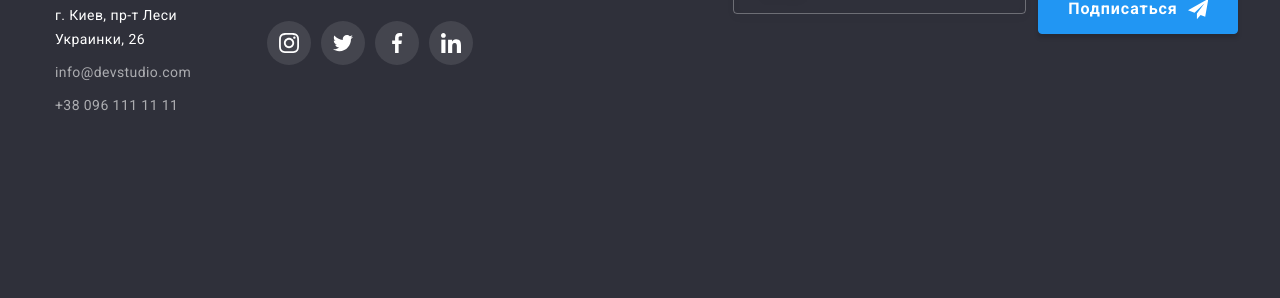
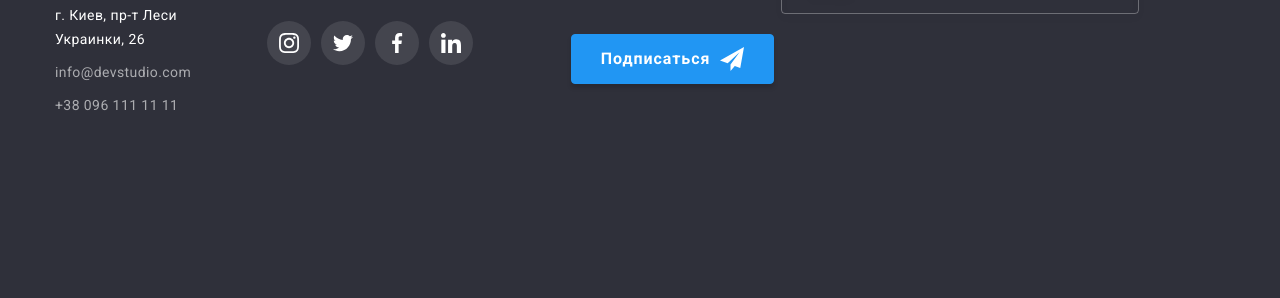
Before and after one commit to NataliiaSkhovka/goit-markup-hw8, a plain HTML site: page index.html in a window 1280 px wide. Shown: the part 2846-3144 px from the top of the page. Drawn offline with nearby package versions, Linux system fonts and the light colour scheme.

Commit message:
2304100123

```diff
--- a/index.html
+++ b/index.html
@@ -494,7 +494,7 @@
 
     <!--Секція футер-->
     <footer class="footer">
-      <div class="container footer__container">
+      <di class="container footer__container">
         <div class="footer__box">
           <div class="footer-address">
             <a
@@ -563,8 +563,10 @@
             </ul>
           </div>
         </div>
+
           <form class="footer-form">
             <!-- <p class="signup__title">Подпишитесь на рассылку</p> --> -->
+            <div>
               <label for="email" class="footer-form__label">Подпишитесь на рассылку</label>
             <input
               type="email"
@@ -581,10 +583,12 @@
                 <use href="./images/symbol-defs.svg#icon-send"></use>
               </svg>
             </button>
+            </div>
           </form>
+
       </div>
     </footer>
-        <!-- <div class="signup">
+
 
 
     <!--Модальное окно-->
```
Lines whose indentation alone changed are shown as unchanged.
